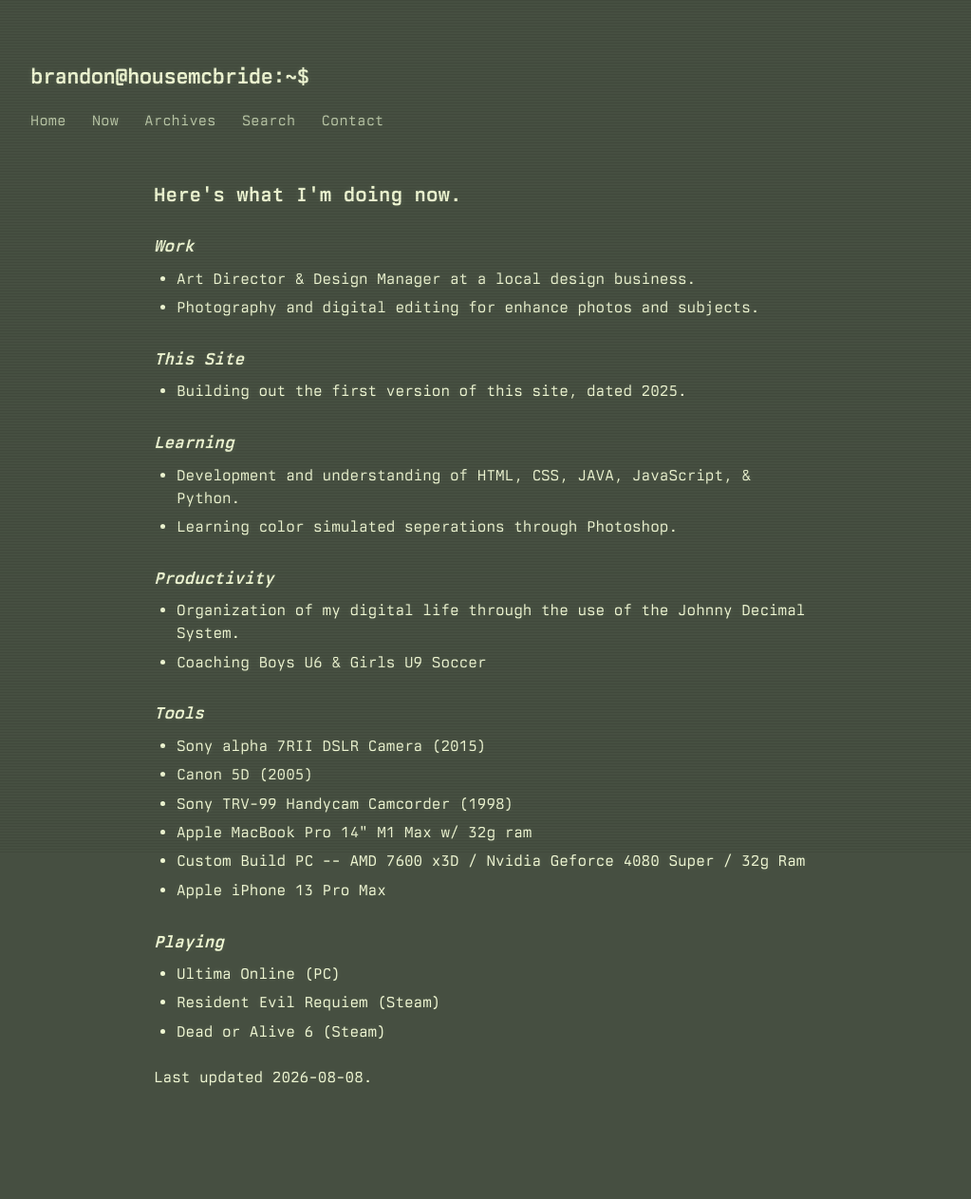
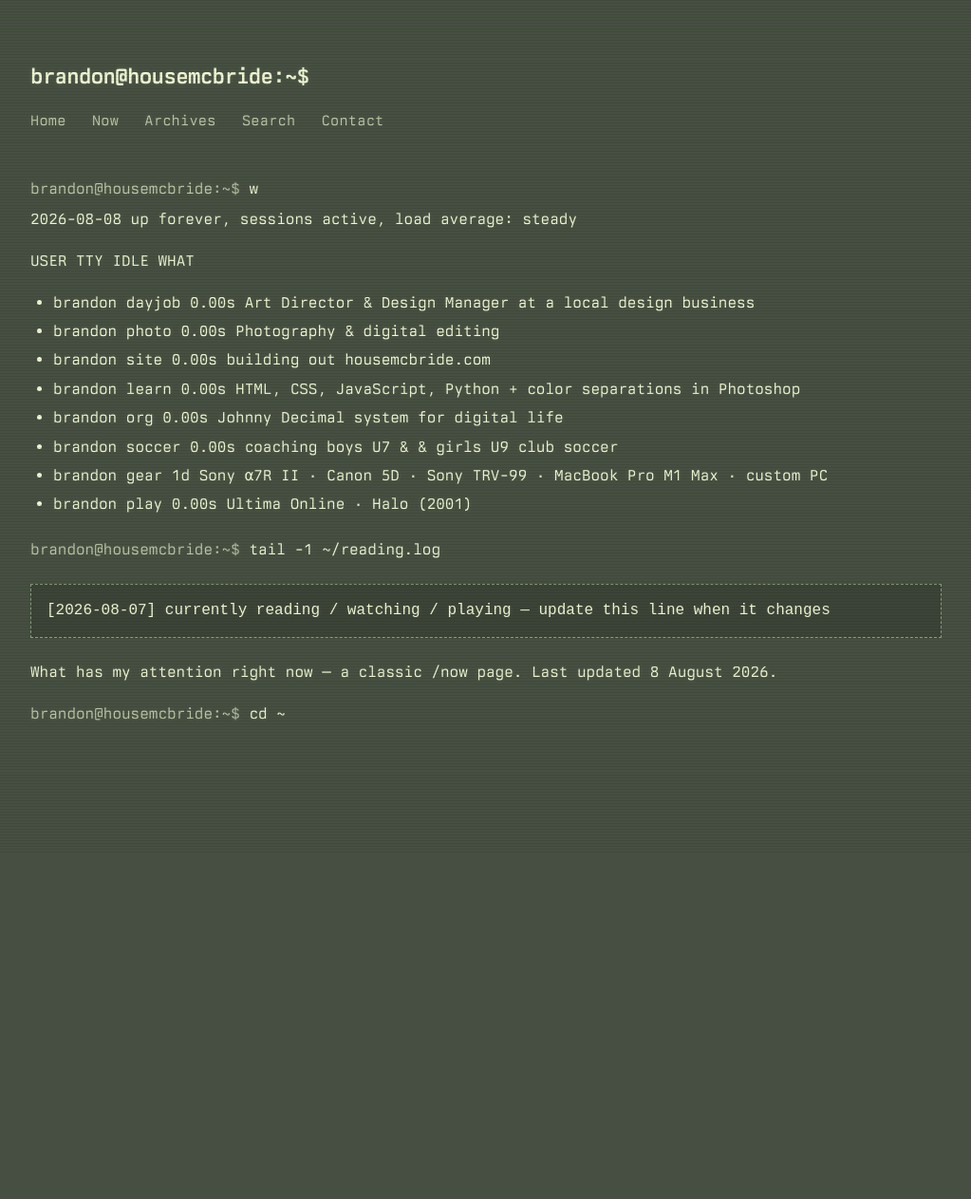
Before and after one commit to bmcbride-op/bmcbride-op.github.io, a Jekyll site: the page built from now.html, in a window 1280 px wide. Shown: the whole page at 95% size, without its empty margins (128-1151 px from the left). Built offline with Jekyll 4.4.1, drawn with Linux system fonts in a browser that asks for light colours; some web fonts are replaced; after the commit the page ends 900 px from its top, so only the background shows below that.

Commit message:
Revise content on now.html for current activities
Updated the content of the 'Now' page to reflect current activities and interests.

```diff
--- a/now.html
+++ b/now.html
@@ -2,41 +2,75 @@
 layout: default
 title: Now
 ---
-<div class="now">
-  <h2>Here's what I'm doing now.</h2>
-  <h3><i>Work</i></h3>
-  <ul>
-    <li>Art Director & Design Manager at a local design business.</li>
-    <li>Photography and digital editing for enhance photos and subjects.</li>
-  </ul>
-  <h3><i>This Site</i></h3>
-  <ul>
-    <li>Building out the first version of this site, dated 2025.</li>
-  </ul>
-  <h3><i>Learning</i></h3>
-  <ul>
-    <li>Development and understanding of HTML, CSS, JAVA, JavaScript, & Python.</li>
-    <li>Learning color simulated seperations through Photoshop.</li>
-  </ul>
-  <h3><i>Productivity</i></h3>
-  <ul>
-    <li>Organization of my digital life through the use of the <a href="https://johnnydecimal.com">Johnny Decimal System.</a></li>
-    <li>Coaching Boys U6 & Girls U9 Soccer</li>
-  </ul>
-  <h3><i>Tools</i></h3>
-  <ul>
-    <li><a href="https://en.wikipedia.org/wiki/Sony_α7R_II">Sony alpha 7RII DSLR Camera (2015)</a></li>
-    <li><a href="https://en.wikipedia.org/wiki/Canon_EOS_5D">Canon 5D (2005)</a></li>
-    <li>Sony TRV-99 Handycam Camcorder (1998)</li>
-    <li>Apple MacBook Pro 14" M1 Max w/ 32g ram</li>
-    <li>Custom Build PC -- AMD 7600 x3D / Nvidia Geforce 4080 Super / 32g Ram</li>
-    <li>Apple iPhone 13 Pro Max</li>
-  </ul>
-  <h3><i>Playing</i></h3>
-  <ul>
-    <li>Ultima Online (PC)</li>
-    <li>Resident Evil Requiem (Steam)</li>
-    <li>Dead or Alive 6 (Steam)</li>
-  </ul>
-  <p class="last-updated">Last updated {{ "now" | date: "%Y-%m-%d" }}.</p>
-</div>
+
+<p class="prompt">brandon@housemcbride:~$ <span class="cmd">w</span></p>
+<p class="w-uptime"> {{ "now" | date: "%Y-%m-%d" }}  up forever,  sessions active,  load average: steady</p>
+
+<p class="w-header" aria-hidden="true">
+  <span>USER</span>
+  <span>TTY</span>
+  <span>IDLE</span>
+  <span>WHAT</span>
+</p>
+
+<ul class="w">
+  <li>
+    <span class="user">brandon</span>
+    <span class="tty">dayjob</span>
+    <span class="idle">0.00s</span>
+    <span class="what">Art Director &amp; Design Manager at a local design business</span>
+  </li>
+  <li>
+    <span class="user">brandon</span>
+    <span class="tty">photo</span>
+    <span class="idle">0.00s</span>
+    <span class="what">Photography &amp; digital editing</span>
+  </li>
+  <li>
+    <span class="user">brandon</span>
+    <span class="tty">site</span>
+    <span class="idle">0.00s</span>
+    <span class="what">building out housemcbride.com</span>
+  </li>
+  <li>
+    <span class="user">brandon</span>
+    <span class="tty">learn</span>
+    <span class="idle">0.00s</span>
+    <span class="what">HTML, CSS, JavaScript, Python + color separations in Photoshop</span>
+  </li>
+  <li>
+    <span class="user">brandon</span>
+    <span class="tty">org</span>
+    <span class="idle">0.00s</span>
+    <span class="what">Johnny Decimal system for digital life</span>
+  </li>
+  <li>
+    <span class="user">brandon</span>
+    <span class="tty">soccer</span>
+    <span class="idle">0.00s</span>
+    <span class="what">coaching boys U7 &amp; & girls U9 club soccer</span>
+  </li>
+  <li>
+    <span class="user">brandon</span>
+    <span class="tty">gear</span>
+    <span class="idle">1d</span>
+    <span class="what">Sony α7R II · Canon 5D · Sony TRV-99 · MacBook Pro M1 Max · custom PC</span>
+  </li>
+  <li>
+    <span class="user">brandon</span>
+    <span class="tty">play</span>
+    <span class="idle">0.00s</span>
+    <span class="what">Ultima Online · Halo (2001)</span>
+  </li>
+</ul>
+
+<p class="prompt">brandon@housemcbride:~$ <span class="cmd">tail -1 ~/reading.log</span></p>
+<pre class="finger">[2026-08-07] currently reading / watching / playing — update this line when it changes</pre>
+
+<p>
+  What has my attention right now — a classic
+  <a rel="external" href="https://nownownow.com/about">/now page</a>.
+  Last updated <time datetime="{{ "now" | date: "%Y-%m-%d" }}">{{ "now" | date: "%-d %B %Y" }}</time>.
+</p>
+
+<p class="prompt">brandon@housemcbride:~$ <span class="cmd"><a href="/">cd ~</a></span> <span class="cursor">█</span></p>
```
